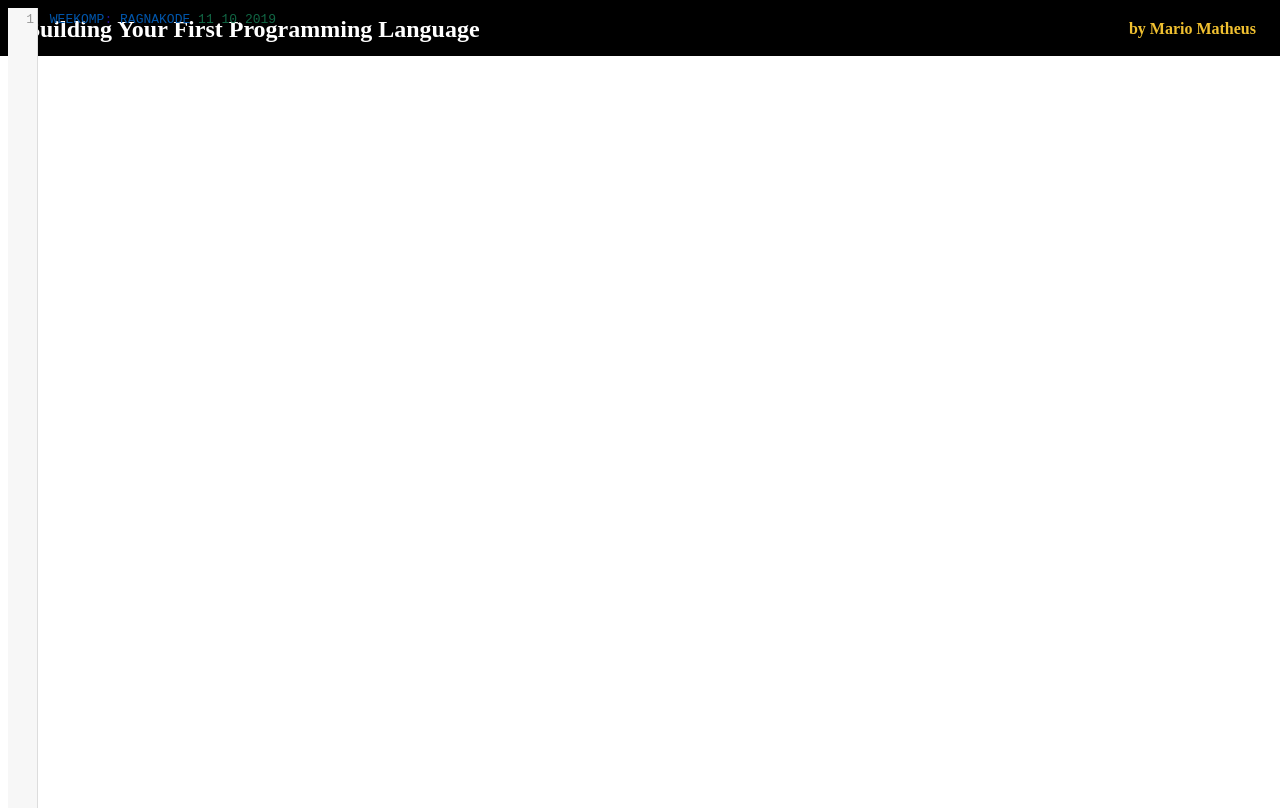
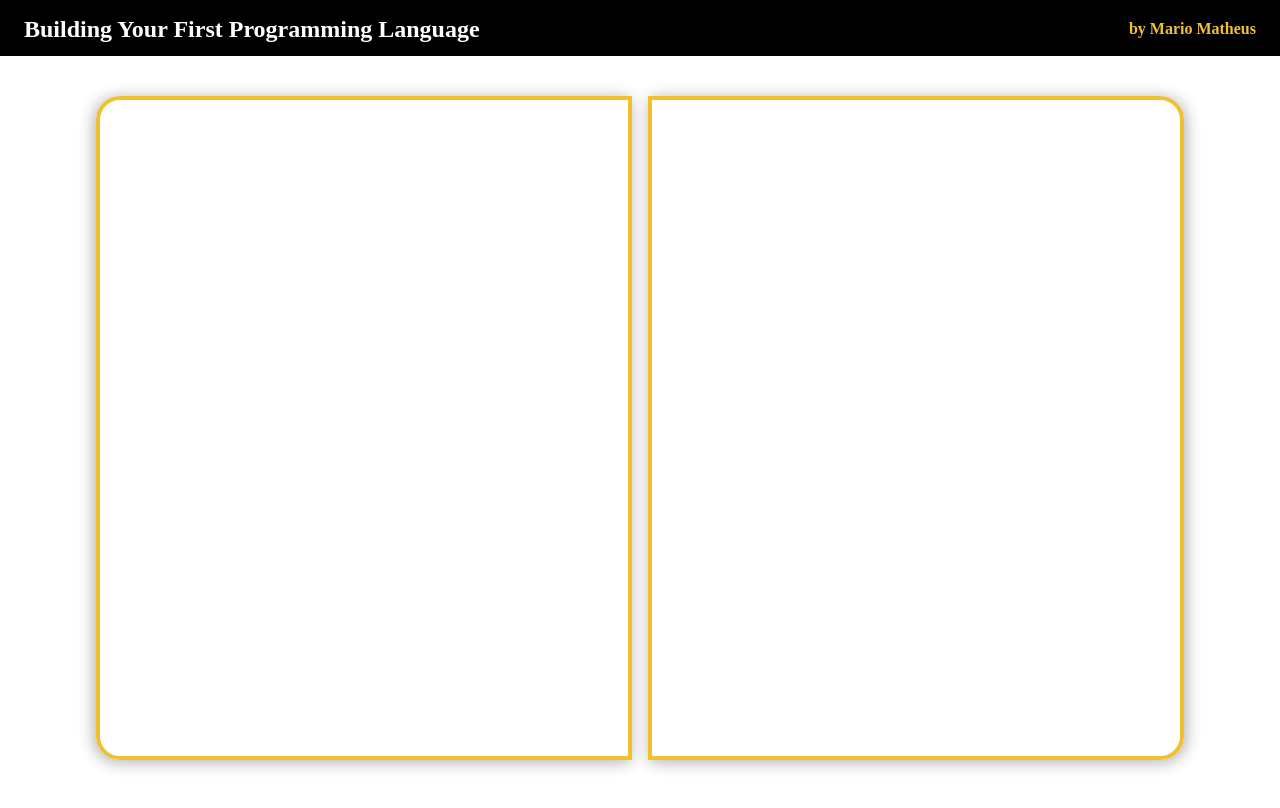
Before and after one commit to MarioMatheus/ragnakode, a website built with webpack: page dist/index.html in a window 1280 px wide. Built offline with nearby package versions, Linux system fonts and the light colour scheme.

Commit message:
added-necessary-views-to-compiler

```diff
--- a/dist/index.html
+++ b/dist/index.html
@@ -20,8 +20,16 @@
       <div class = "AuthorText"> by Mario Matheus </div>
     </div>
 
-    <div class = "EditorContainer">
-      <textarea id = "editor"> WEEKOMP: RAGNAKODE 11/10/2019 </textarea>
+    <div class = "MainContainer">
+      <div class = "EditorContainer"> </div>
+      <div class = "ResultContainer"> </div>
+      <!-- <div class = "EditorContainer">
+        <textarea id = "editor"> WEEKOMP: RAGNAKODE 11/10/2019 </textarea>
+      </div>
+
+      <div class = "ResultContainer">
+        <textarea id = "editor"> RESULT: FENRIR - RAGNAROK </textarea>
+      </div> -->
     </div>
 
     <script src = "main.js"> </script>
--- a/dist/lib/main.css
+++ b/dist/lib/main.css
@@ -32,3 +32,37 @@
   right: 24px;
   z-index: 0;
 }
+
+.MainContainer {
+  background-size: 100vw 100vh;
+  width: 100vw;
+  height: 100vh;
+  display: grid;
+  grid-template-columns: auto auto;
+  position: absolute;
+  top: 0;
+  left: 0;
+  z-index: 0;
+}
+
+.EditorContainer {
+  position: relative;
+  margin: 96px 8px 40px 96px;
+  border-style: solid;
+  border-width: 4px;
+  border-color: rgba(240, 192, 48, 1);
+  border-radius: 24px 0 0 24px;
+  box-shadow: -2px 2px 16px rgba(0, 0, 0, 0.32);
+  z-index: inherit;
+}
+
+.ResultContainer {
+  position: relative;
+  margin: 96px 96px 40px 8px;
+  border-style: solid;
+  border-width: 4px;
+  border-color: rgba(240, 192, 48, 1);
+  border-radius: 0 24px 24px 0;
+  box-shadow: 2px 2px 16px rgba(0, 0, 0, 0.32);
+  z-index: inherit;
+}
```
